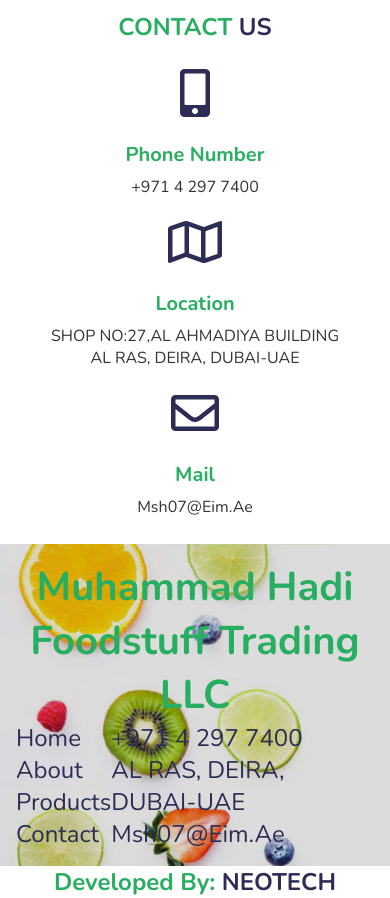
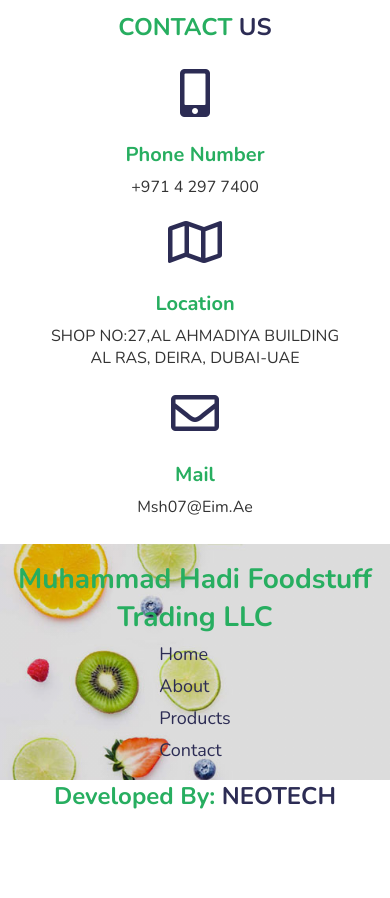
Before and after one commit to Ali-dev-tech/foodstuff.github.io, a plain HTML site: page index.html in a window 390 px wide. Shown: the part 4603-5501 px from the top of the page. After the commit the page ends 5415 px from the top, so only its background shows below. Drawn offline with nearby package versions, Linux system fonts and the light colour scheme.

Commit message:
Update style.css

```diff
--- a/style.css
+++ b/style.css
@@ -854,4 +854,17 @@ footer span{
    width: 90%;
    margin-bottom: 10px;
   }
+  .footer h1{
+    font-size: 28px;
+  }
+  .footer li,.footer p,.footer a{
+    font-size: 18px;
+  }
 }
+
+@media (max-width:650px){
+
+  ul.do{
+    display: none;
+  }
+}
```
